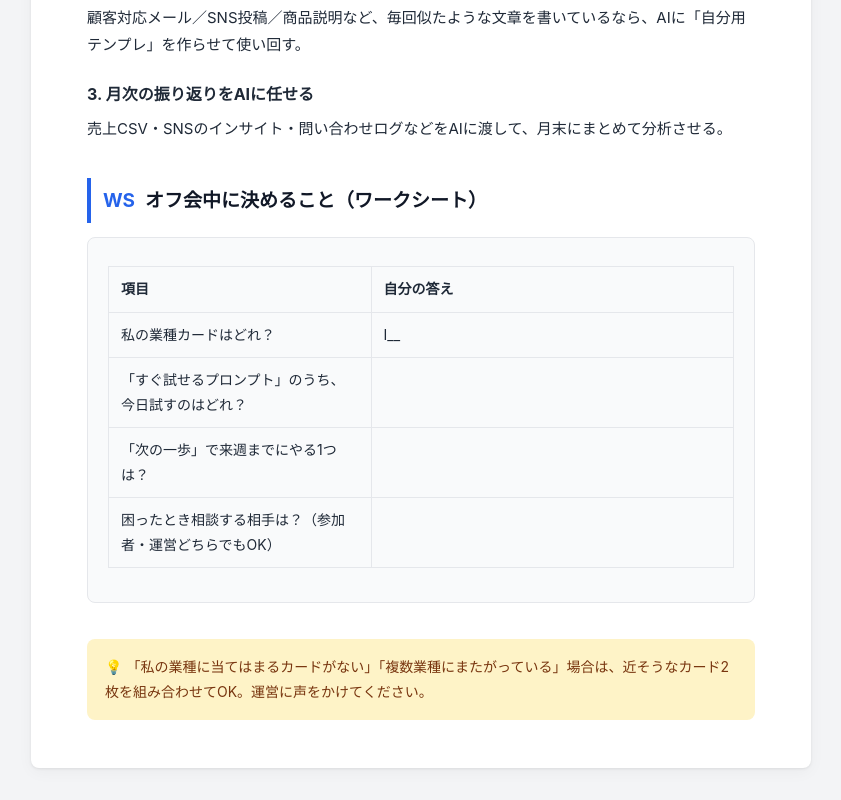
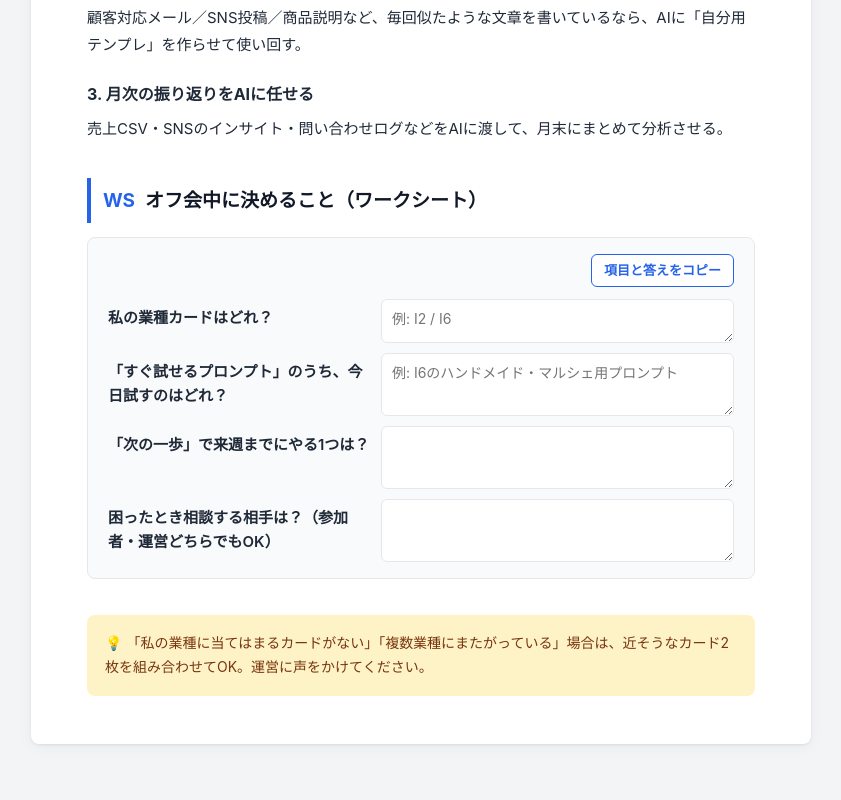
Before and after one commit to i-love-hamster/ai-usecase-by-industry, a plain HTML site: page index.html in a window 1280 px wide. Shown: the part 5782-6582 px from the top of the page, without its empty margins (219-1060 px from the left). After the commit the page ends 6558 px from the top, so only its background shows below. Drawn offline with Linux system fonts and the light colour scheme.

Commit message:
WS部分を入力・コピーできるよう変更

```diff
--- a/index.html
+++ b/index.html
@@ -195,6 +195,75 @@
   }
   .followup h3 { margin-top: 0; }
 
+  .worksheet-head {
+    align-items: center;
+    display: flex;
+    gap: 12px;
+    justify-content: flex-end;
+    margin-bottom: 12px;
+  }
+
+  .worksheet-copy-btn {
+    border: 1px solid var(--color-accent);
+    border-radius: 6px;
+    background: #fff;
+    color: var(--color-accent);
+    cursor: pointer;
+    font-family: var(--font-jp);
+    font-size: 13px;
+    font-weight: 700;
+    line-height: 1;
+    padding: 9px 12px;
+  }
+
+  .worksheet-copy-btn:hover,
+  .worksheet-copy-btn:focus-visible {
+    background: var(--color-accent-soft);
+  }
+
+  .worksheet-copy-btn.copied {
+    background: var(--color-good);
+    border-color: var(--color-good);
+    color: #fff;
+  }
+
+  .worksheet-fields {
+    display: grid;
+    gap: 10px;
+  }
+
+  .worksheet-field {
+    display: grid;
+    gap: 10px;
+    grid-template-columns: minmax(180px, 42%) 1fr;
+  }
+
+  .worksheet-field label {
+    font-weight: 600;
+    line-height: 1.6;
+    padding-top: 7px;
+  }
+
+  .worksheet-field textarea {
+    background: #fff;
+    border: 1px solid var(--color-border);
+    border-radius: 6px;
+    color: var(--color-text);
+    font-family: var(--font-jp);
+    font-size: 14px;
+    line-height: 1.6;
+    min-height: 44px;
+    padding: 8px 10px;
+    resize: vertical;
+    width: 100%;
+  }
+
+  .worksheet-field textarea:focus {
+    border-color: var(--color-accent);
+    box-shadow: 0 0 0 3px var(--color-accent-soft);
+    outline: none;
+  }
+
   table {
     width: 100%;
     border-collapse: collapse;
@@ -249,8 +318,15 @@
       border-radius: 0;
     }
     h2 { page-break-after: avoid; }
-    .copy-template-btn { display: none; }
+    .copy-template-btn,
+    .worksheet-copy-btn { display: none; }
     pre.prompt, .followup { page-break-inside: avoid; }
+  }
+
+  @media (max-width: 640px) {
+    .worksheet-field {
+      grid-template-columns: 1fr;
+    }
   }
 
   @page {
@@ -467,31 +543,28 @@ Googleスプレッドシートに貼れる形で、最初の3行にサンプル
 
   <h2><span class="num">WS</span>オフ会中に決めること（ワークシート）</h2>
 
-  <div class="followup">
-    <table>
-      <tbody>
-        <tr>
-          <th style="width:42%">項目</th>
-          <th>自分の答え</th>
-        </tr>
-        <tr>
-          <td>私の業種カードはどれ？</td>
-          <td>I__</td>
-        </tr>
-        <tr>
-          <td>「すぐ試せるプロンプト」のうち、今日試すのはどれ？</td>
-          <td>&nbsp;</td>
-        </tr>
-        <tr>
-          <td>「次の一歩」で来週までにやる1つは？</td>
-          <td>&nbsp;</td>
-        </tr>
-        <tr>
-          <td>困ったとき相談する相手は？（参加者・運営どちらでもOK）</td>
-          <td>&nbsp;</td>
-        </tr>
-      </tbody>
-    </table>
+  <div class="followup worksheet" id="offkai-worksheet">
+    <div class="worksheet-head">
+      <button type="button" class="worksheet-copy-btn" id="copy-worksheet">項目と答えをコピー</button>
+    </div>
+    <div class="worksheet-fields">
+      <div class="worksheet-field">
+        <label for="worksheet-industry">私の業種カードはどれ？</label>
+        <textarea id="worksheet-industry" data-label="私の業種カードはどれ？" rows="1" placeholder="例: I2 / I6"></textarea>
+      </div>
+      <div class="worksheet-field">
+        <label for="worksheet-prompt">「すぐ試せるプロンプト」のうち、今日試すのはどれ？</label>
+        <textarea id="worksheet-prompt" data-label="今日試すプロンプト" rows="2" placeholder="例: I6のハンドメイド・マルシェ用プロンプト"></textarea>
+      </div>
+      <div class="worksheet-field">
+        <label for="worksheet-next-step">「次の一歩」で来週までにやる1つは？</label>
+        <textarea id="worksheet-next-step" data-label="来週までにやる次の一歩" rows="2"></textarea>
+      </div>
+      <div class="worksheet-field">
+        <label for="worksheet-support">困ったとき相談する相手は？（参加者・運営どちらでもOK）</label>
+        <textarea id="worksheet-support" data-label="困ったとき相談する相手" rows="2"></textarea>
+      </div>
+    </div>
   </div>
 
   <div class="footer-note">
@@ -545,6 +618,48 @@ Googleスプレッドシートに貼れる形で、最初の3行にサンプル
       }
     });
   });
+
+  const worksheetCopyButton = document.getElementById('copy-worksheet');
+  if (worksheetCopyButton) {
+    worksheetCopyButton.addEventListener('click', async () => {
+      const fields = Array.from(document.querySelectorAll('#offkai-worksheet [data-label]'));
+      const text = [
+        'オフ会中に決めること（ワークシート）',
+        ...fields.map((field) => {
+          const answer = field.value.trim() || '（未入力）';
+          return `${field.dataset.label}: ${answer}`;
+        })
+      ].join('\n');
+
+      try {
+        if (navigator.clipboard && window.isSecureContext) {
+          await navigator.clipboard.writeText(text);
+        } else {
+          const textarea = document.createElement('textarea');
+          textarea.value = text;
+          textarea.setAttribute('readonly', '');
+          textarea.style.position = 'fixed';
+          textarea.style.opacity = '0';
+          document.body.appendChild(textarea);
+          textarea.select();
+          document.execCommand('copy');
+          textarea.remove();
+        }
+
+        worksheetCopyButton.textContent = 'コピー済み';
+        worksheetCopyButton.classList.add('copied');
+        window.setTimeout(() => {
+          worksheetCopyButton.textContent = '項目と答えをコピー';
+          worksheetCopyButton.classList.remove('copied');
+        }, 1600);
+      } catch (error) {
+        worksheetCopyButton.textContent = '失敗';
+        window.setTimeout(() => {
+          worksheetCopyButton.textContent = '項目と答えをコピー';
+        }, 1600);
+      }
+    });
+  }
 </script>
 </body>
 </html>
```
